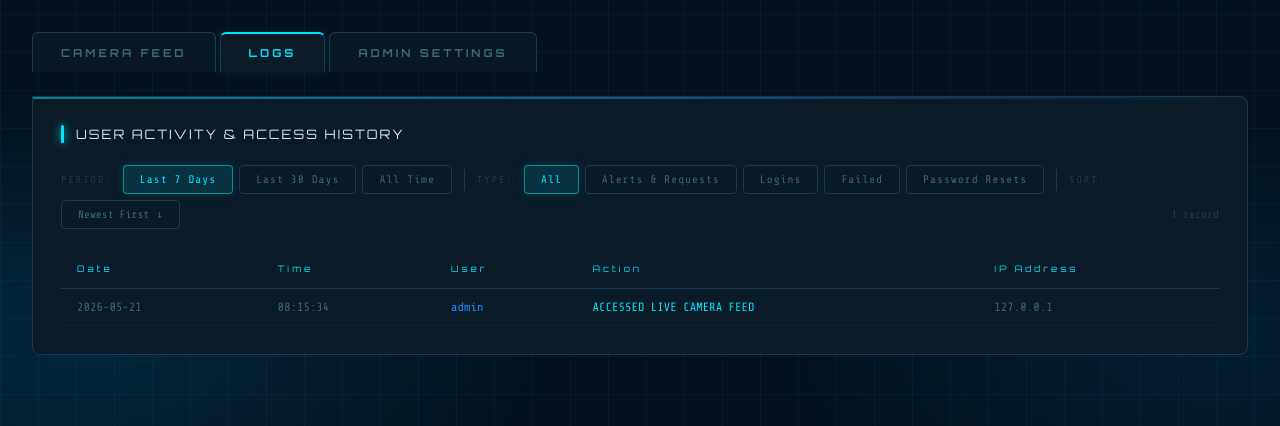
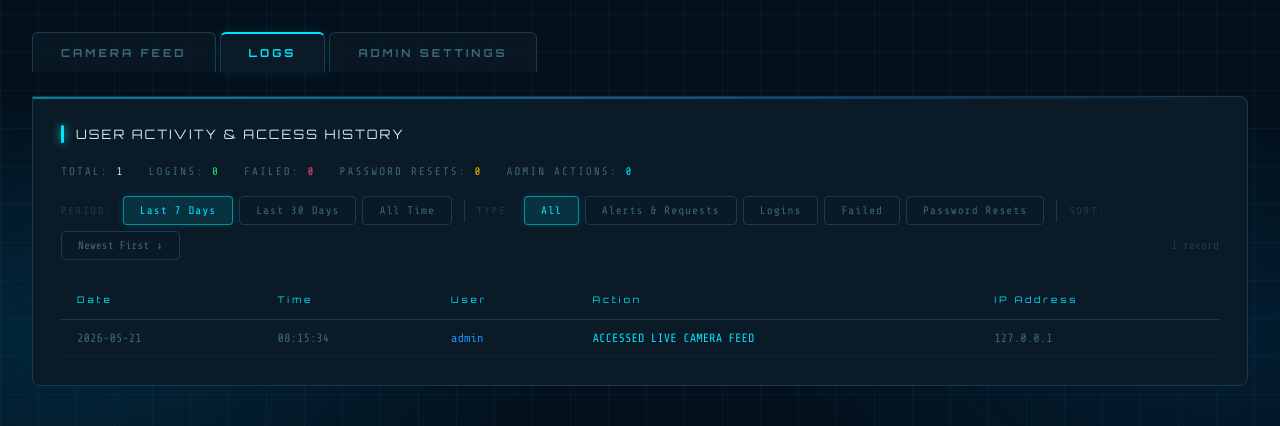
Before and after one commit to rvn-barbss/cctv-monitoring, a Flask app: page /dashboard in a window 1280 px wide, after a click on "LOGS". Shown: the part 62-488 px from the top of the page. Run offline with Flask 3, Linux system fonts and the light colour scheme; a user stored in the database is signed in; data comes from the database, SQL or seed files in the repository.

Commit message:
Add summary reports

```diff
--- a/app/templates/camera.html
+++ b/app/templates/camera.html
@@ -499,6 +499,13 @@
 
     <div id="Logs" class="tab-content card">
       <div class="logs-title">USER ACTIVITY &amp; ACCESS HISTORY</div>
+      <div id="log-summary" style="display:flex; gap:24px; margin-bottom:18px; flex-wrap:wrap;">
+        <span style="font-size:11px; letter-spacing:2px; color:var(--text-muted);">TOTAL: <span id="sum-total" style="color:var(--text-primary);">0</span></span>
+        <span style="font-size:11px; letter-spacing:2px; color:var(--text-muted);">LOGINS: <span id="sum-logins" style="color:var(--accent-green);">0</span></span>
+        <span style="font-size:11px; letter-spacing:2px; color:var(--text-muted);">FAILED: <span id="sum-failed" style="color:#ff4466;">0</span></span>
+        <span style="font-size:11px; letter-spacing:2px; color:var(--text-muted);">PASSWORD RESETS: <span id="sum-resets" style="color:var(--accent-amber);">0</span></span>
+        <span style="font-size:11px; letter-spacing:2px; color:var(--text-muted);">ADMIN ACTIONS: <span id="sum-admin" style="color:var(--accent-cyan);">0</span></span>
+      </div>
       <div class="log-filters">
         <span class="filter-label">PERIOD:</span>
         <button class="filter-btn active" onclick="setFilter(this,7)">Last 7 Days</button>
@@ -751,6 +758,15 @@
       filtered.sort((a, b) => sortAsc ? a.timestamp - b.timestamp : b.timestamp - a.timestamp);
       document.getElementById('log-count').textContent = `${filtered.length} record${filtered.length !== 1 ? 's' : ''}`;
 
+      // Summary counts (based on period filter, not type filter)
+      const now2 = new Date();
+      const baseLogs = activeDays > 0 ? allLogs.filter(l => (now2 - l.timestamp) / 86400000 <= activeDays) : allLogs;
+      document.getElementById('sum-total').textContent  = baseLogs.length;
+      document.getElementById('sum-logins').textContent = baseLogs.filter(l => l.action.includes('LOGIN SUCCESS')).length;
+      document.getElementById('sum-failed').textContent = baseLogs.filter(l => l.action.includes('FAILED LOGIN')).length;
+      document.getElementById('sum-resets').textContent = baseLogs.filter(l => l.action.includes('PASSWORD RESET REQUESTED')).length;
+      document.getElementById('sum-admin').textContent  = baseLogs.filter(l => l.action.includes('ADMIN ACTION')).length;
+
       let html = '';
       filtered.forEach((log, i) => {
         const cls = log.action.includes('LOGIN SUCCESS') ? 'success'
@@ -774,7 +790,7 @@
 
       document.getElementById('log-body').innerHTML = html || '<tr><td colspan="5" style="color:var(--text-dim)">No logs found.</td></tr>';
 
-      // ✅ Update existing keys after render
+
       if (isNewData) {
         existingKeys = new Set(allLogs.map(makeKey));
       }
@@ -782,7 +798,7 @@
 
     function updateLogs() {
       fetch('/get_logs').then(r => r.text()).then(data => {
-        // ✅ FIX: Only re-render if data actually changed
+
         if (data === lastRawData) return;
         lastRawData = data;
         allLogs = data.trim().split('\n').map(parseLine).filter(Boolean);
```
